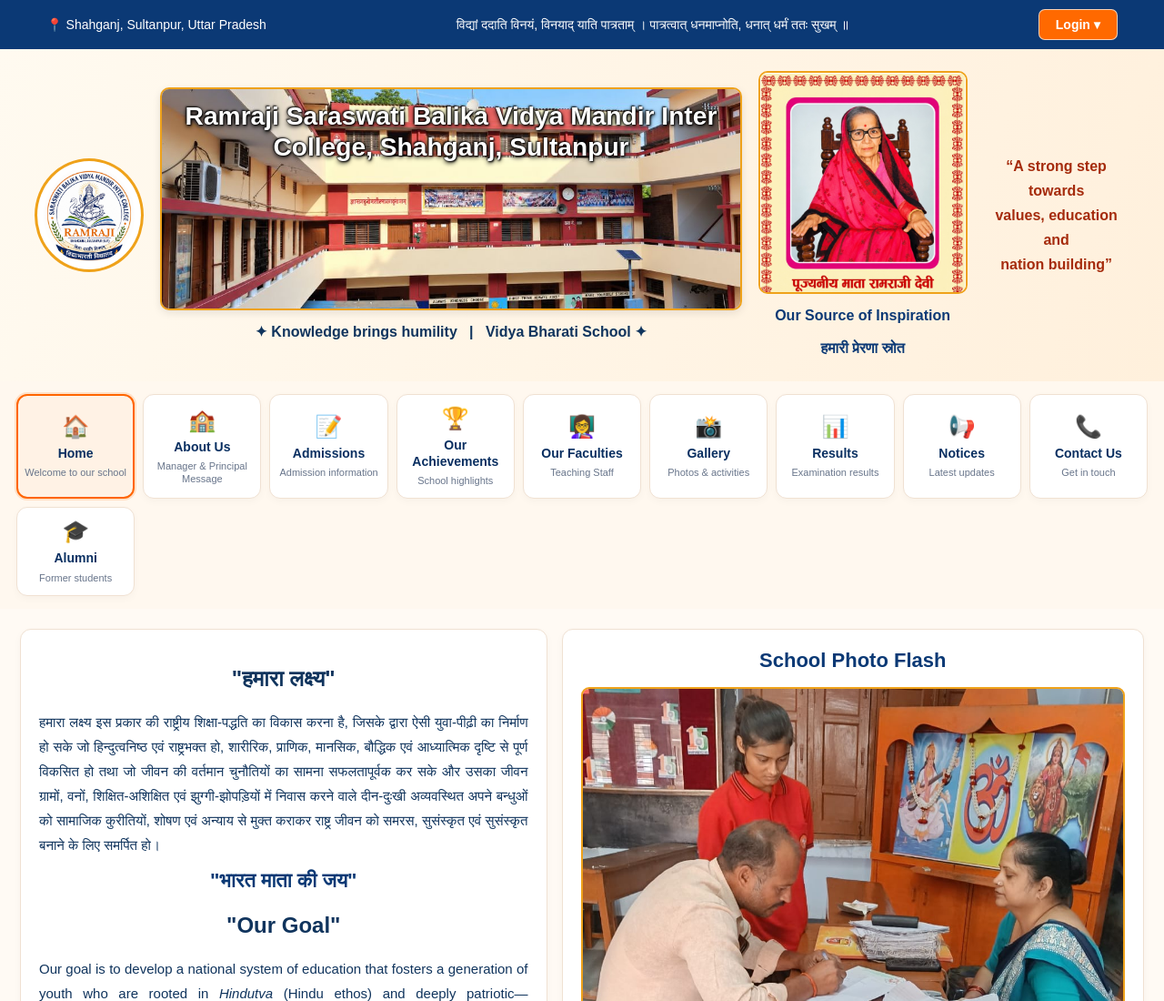
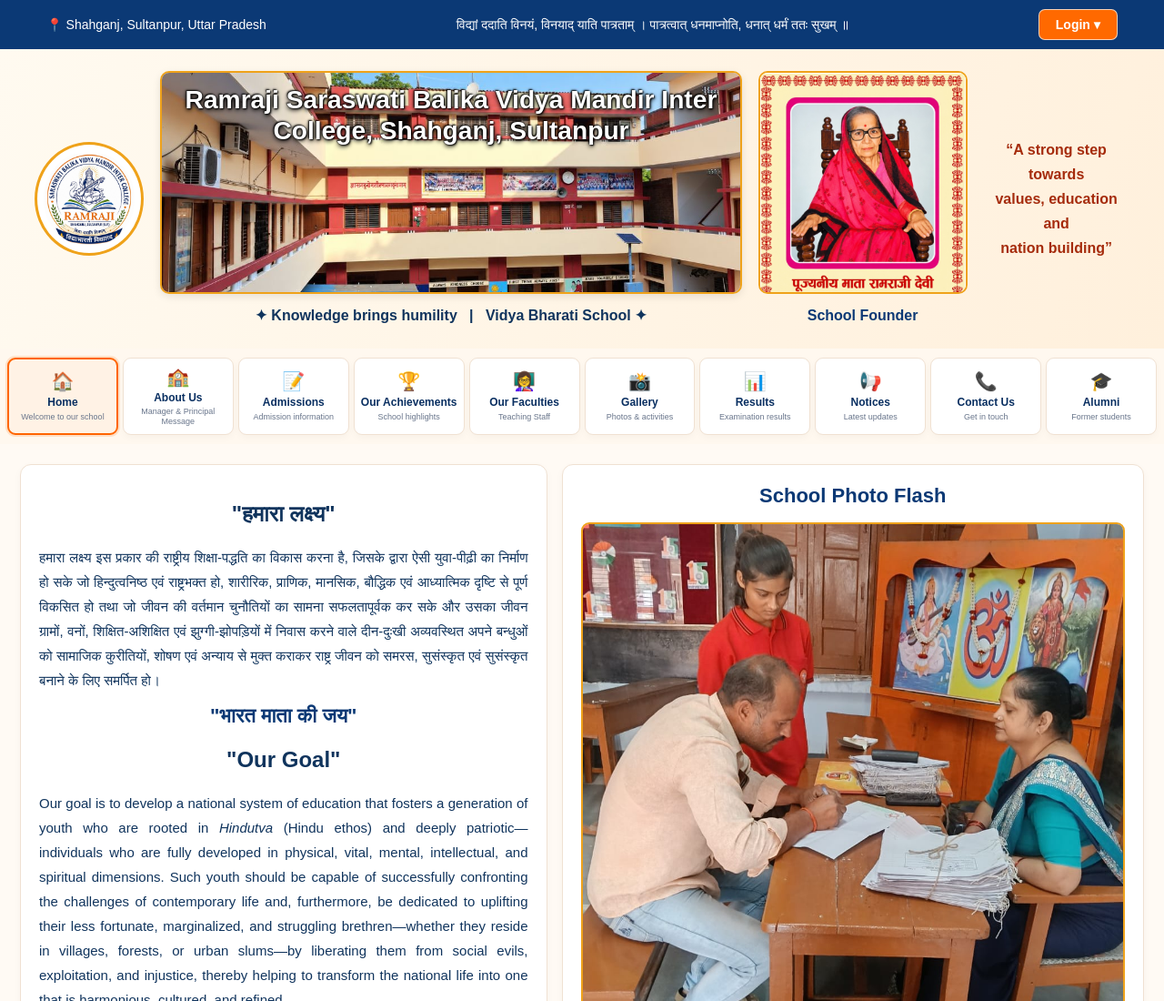
Before and after one commit to annutkarshrita/ramraji-school-website, a plain HTML site: page index.html in a window 1280 px wide. Shown: the top 1100 px of the page at 91% size. Drawn offline with Linux system fonts and the light colour scheme.

Commit message:
Update index.html

```diff
--- a/index.html
+++ b/index.html
@@ -32,11 +32,11 @@ img{max-width:100%}
 @media(max-width:800px){.school-photo-frame{width:100%;height:280px}.school-photo-frame .school-photo-title{font-size:clamp(18px,4vw,27px);padding:12px 10px}}
 @media(max-width:520px){.school-photo-frame{width:100%;height:220px;margin-top:0}.school-photo-frame .school-photo-title{font-size:clamp(17px,5vw,23px);padding:10px 8px}}
 .founder-box{width:100%;min-width:0;text-align:center}.founder-photo{display:block;width:100%;height:245px;object-fit:cover;object-position:center top;border:2px solid #efa21a;border-radius:10px;background:#fff;margin:0 auto 7px}.founder-name{margin:0;color:#0b3975;font-weight:bold;line-height:1.3}.motto{color:#a52b0c;font-weight:bold;line-height:1.7;overflow-wrap:anywhere}
-.nav-wrap{position:relative;background:#fff8ef}.menu-toggle{display:none}.tabs{display:grid;grid-template-columns:repeat(9,minmax(0,1fr));gap:9px;padding:14px 18px;background:#fff8ef}
-.tab{min-width:0;min-height:98px;border:1px solid #f0e1d2;border-radius:12px;background:white;padding:12px 5px;text-align:center;cursor:pointer;color:#092f61;box-shadow:0 3px 8px #00000008;font:inherit;overflow-wrap:anywhere}
-.tab .emoji{display:block;font-size:24px;margin-bottom:7px}
-.tab strong{display:block;margin-bottom:5px;font-size:14px;line-height:1.25}
-.tab small{display:block;color:#68758b;font-size:11px;line-height:1.3}
+.nav-wrap{position:relative;background:#fff8ef}.menu-toggle{display:none}.tabs{display:grid;grid-template-columns:repeat(10,minmax(0,1fr));gap:5px;padding:10px 8px;background:#fff8ef}
+.tab{min-width:0;min-height:78px;border:1px solid #f0e1d2;border-radius:9px;background:white;padding:8px 3px;text-align:center;cursor:pointer;color:#092f61;box-shadow:0 3px 8px #00000008;font:inherit;overflow-wrap:anywhere}
+.tab .emoji{display:block;font-size:20px;margin-bottom:4px}
+.tab strong{display:block;margin-bottom:3px;font-size:12px;line-height:1.2}
+.tab small{display:block;color:#68758b;font-size:9px;line-height:1.2}
 .tab.active{border:2px solid #ff6500;background:#fff2e5;box-shadow:0 0 0 2px #ffb07855}
 main{padding:22px;min-height:320px;min-width:0}
 .panel{min-width:0;background:white;border:1px solid #f0e1d2;border-radius:14px;padding:22px;margin-bottom:18px;overflow-wrap:anywhere}
@@ -105,7 +105,7 @@ footer a{color:white;text-decoration:none}
 @media(max-width:380px){.faculty-grid{grid-template-columns:1fr}.faculty-photo,.faculty-photo-missing{height:230px;min-height:230px}}
 
 @media(max-width:1200px){
- .tabs{grid-template-columns:repeat(5,minmax(0,1fr))}
+ .tabs{grid-template-columns:repeat(10,minmax(0,1fr))}
  .school-header{grid-template-columns:95px minmax(0,1fr) 190px 130px;gap:12px}
  .school-logo{width:105px;height:105px}
 }
@@ -247,8 +247,7 @@ footer a{color:white;text-decoration:none}
   </div>
   <div class="founder-box">
     <img class="founder-photo" src="assets/photos/ramraji.jpg" alt="School Founder">
-    <p class="founder-name">Our Source of Inspiration</p>
-    <p class="founder-name">हमारी प्रेरणा स्रोत</p>
+    <p class="founder-name">School Founder</p>
   </div>
   <div class="motto">“A strong step towards<br> values, education and<br> nation building”</div>
 </header>
```
